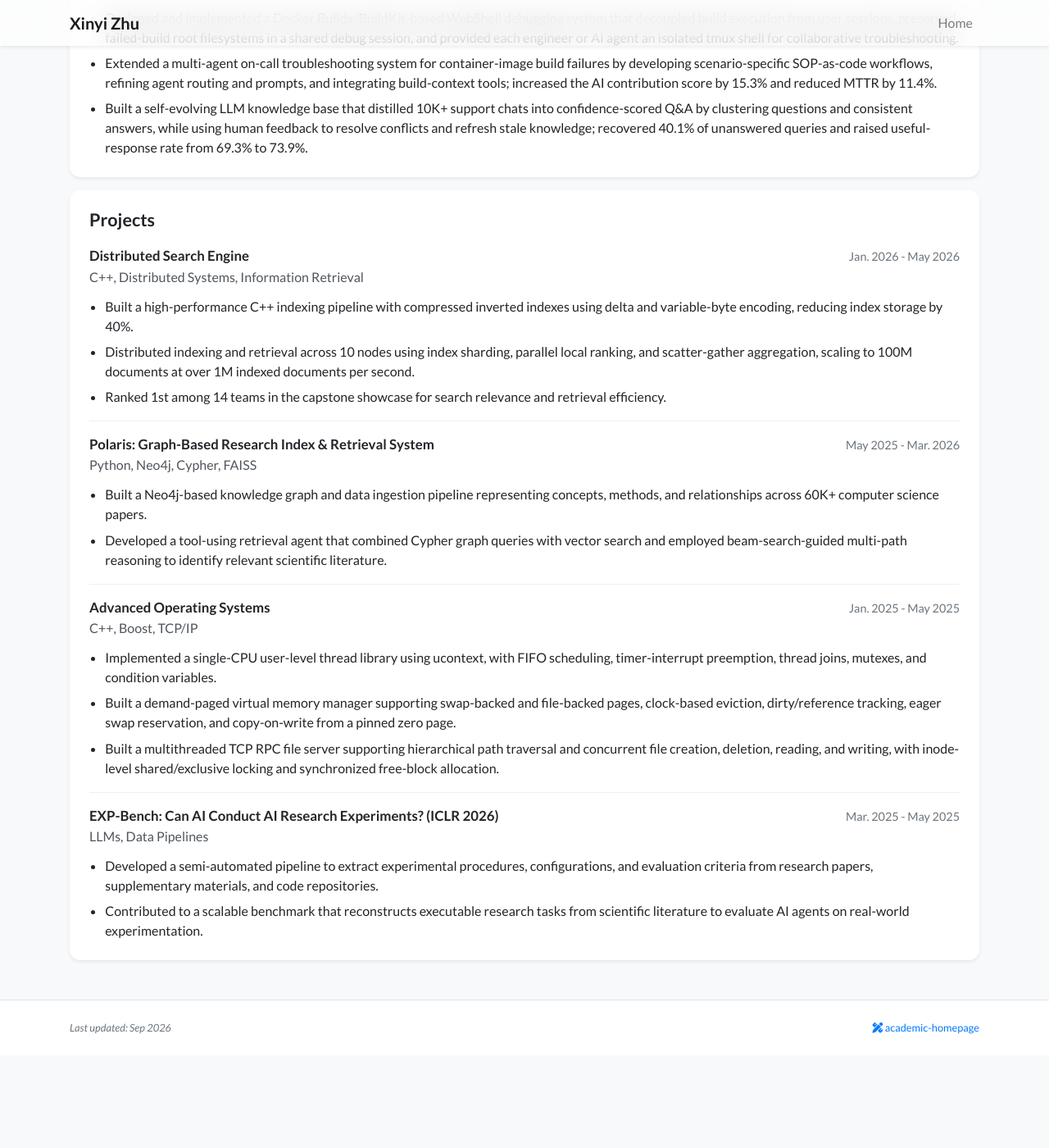
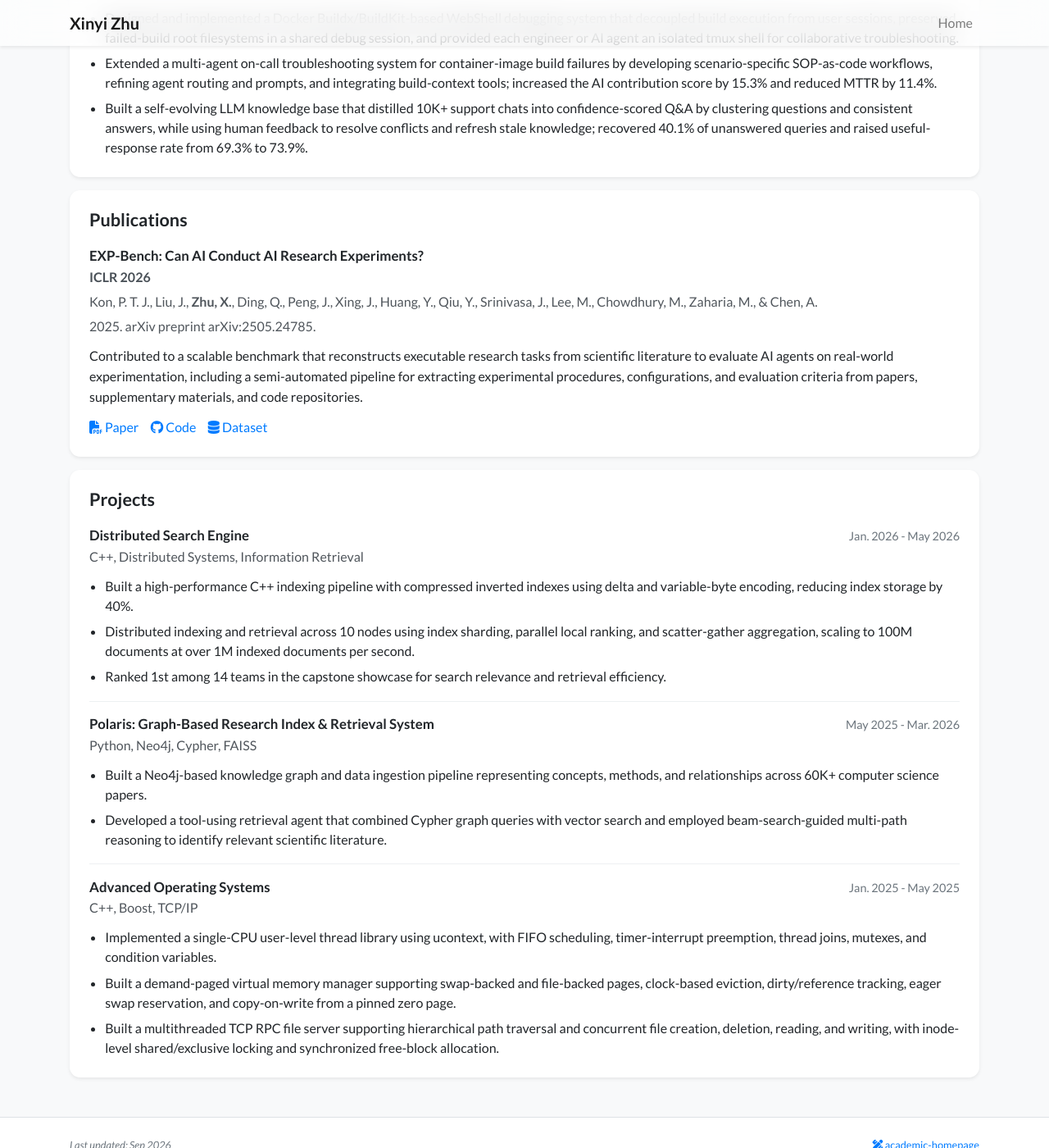
Before and after one commit to yiliazhuxyxy/yiliazhuxyxy.github.io, a Jekyll site: the page built from index_layout2.html, in a window 1280 px wide and 1400 px high, scrolled down 1138 px. Shown: the whole window at 82% size. Built offline with Jekyll 4.4.1, drawn with Linux system fonts in a browser that asks for light colours; nearby versions of some CDN libraries; a style sheet for code colours, icons or effects is not loaded; before the commit the page ends 2425 px from its top, so only the background shows below that.

Commit message:
Move EXP-Bench to publications

```diff
--- a/_data/profile.yml
+++ b/_data/profile.yml
@@ -57,6 +57,17 @@ experience:
       - Extended a multi-agent on-call troubleshooting system for container-image build failures by developing scenario-specific SOP-as-code workflows, refining agent routing and prompts, and integrating build-context tools; increased the AI contribution score by 15.3% and reduced MTTR by 11.4%.
       - Built a self-evolving LLM knowledge base that distilled 10K+ support chats into confidence-scored Q&A by clustering questions and consistent answers, while using human feedback to resolve conflicts and refresh stale knowledge; recovered 40.1% of unanswered queries and raised useful-response rate from 69.3% to 73.9%.
 
+publications:
+  - title: "EXP-Bench: Can AI Conduct AI Research Experiments?"
+    venue: ICLR 2026
+    year: 2025
+    authors: "Kon, P. T. J., Liu, J., <strong>Zhu, X.</strong>, Ding, Q., Peng, J., Xing, J., Huang, Y., Qiu, Y., Srinivasa, J., Lee, M., Chowdhury, M., Zaharia, M., & Chen, A."
+    citation: "arXiv preprint arXiv:2505.24785"
+    description: Contributed to a scalable benchmark that reconstructs executable research tasks from scientific literature to evaluate AI agents on real-world experimentation, including a semi-automated pipeline for extracting experimental procedures, configurations, and evaluation criteria from papers, supplementary materials, and code repositories.
+    paper: https://arxiv.org/pdf/2505.24785
+    code: https://github.com/Just-Curieous/EXP-Bench
+    dataset: https://huggingface.co/datasets/Just-Curieous/EXP-Bench
+
 projects:
   - name: Distributed Search Engine
     tech: C++, Distributed Systems, Information Retrieval
@@ -78,9 +89,3 @@ projects:
       - Implemented a single-CPU user-level thread library using ucontext, with FIFO scheduling, timer-interrupt preemption, thread joins, mutexes, and condition variables.
       - Built a demand-paged virtual memory manager supporting swap-backed and file-backed pages, clock-based eviction, dirty/reference tracking, eager swap reservation, and copy-on-write from a pinned zero page.
       - Built a multithreaded TCP RPC file server supporting hierarchical path traversal and concurrent file creation, deletion, reading, and writing, with inode-level shared/exclusive locking and synchronized free-block allocation.
-  - name: "EXP-Bench: Can AI Conduct AI Research Experiments? (ICLR 2026)"
-    tech: LLMs, Data Pipelines
-    date: Mar. 2025 - May 2025
-    details:
-      - Developed a semi-automated pipeline to extract experimental procedures, configurations, and evaluation criteria from research papers, supplementary materials, and code repositories.
-      - Contributed to a scalable benchmark that reconstructs executable research tasks from scientific literature to evaluate AI agents on real-world experimentation.
--- a/_includes/widgets/experience_card.html
+++ b/_includes/widgets/experience_card.html
@@ -67,6 +67,32 @@
 </section>
 {% endif %}
 
+{% if site.data.profile.publications %}
+<section class="row mt-3">
+    <div class="col-12">
+        <div class="card border-0 shadow-sm bg-white">
+            <div class="card-body p-4">
+                <h3 class="section-title">Publications</h3>
+                {% for item in site.data.profile.publications %}
+                <article class="publication-profile-item">
+                    <h4 class="item-title">{{ item.title }}</h4>
+                    <div class="publication-venue">{{ item.venue }}</div>
+                    <div class="publication-authors">{{ item.authors }}</div>
+                    <div class="publication-citation">{{ item.year }}. {{ item.citation }}.</div>
+                    <p class="publication-description">{{ item.description }}</p>
+                    <div class="publication-links">
+                        <a href="{{ item.paper }}" target="_blank" rel="noopener noreferrer"><i class="fas fa-file-pdf"></i> Paper</a>
+                        <a href="{{ item.code }}" target="_blank" rel="noopener noreferrer"><i class="fab fa-github"></i> Code</a>
+                        <a href="{{ item.dataset }}" target="_blank" rel="noopener noreferrer"><i class="fas fa-database"></i> Dataset</a>
+                    </div>
+                </article>
+                {% endfor %}
+            </div>
+        </div>
+    </div>
+</section>
+{% endif %}
+
 {% if site.data.profile.projects %}
 <section class="row mt-3">
     <div class="col-12">
--- a/assets/css/global.css
+++ b/assets/css/global.css
@@ -185,6 +185,32 @@ div.lazy {
     padding-bottom: 0;
 }
 
+.publication-profile-item {
+    line-height: 1.55;
+}
+
+.publication-venue {
+    color: #495057;
+    font-weight: 700;
+    margin-top: 0.25rem;
+}
+
+.publication-authors,
+.publication-citation {
+    color: #50565c;
+    margin-top: 0.3rem;
+}
+
+.publication-description {
+    margin: 0.75rem 0;
+}
+
+.publication-links {
+    display: flex;
+    flex-wrap: wrap;
+    gap: 0.9rem;
+}
+
 @media (max-width: 767.98px) {
     .timeline-heading {
         display: block;
```
